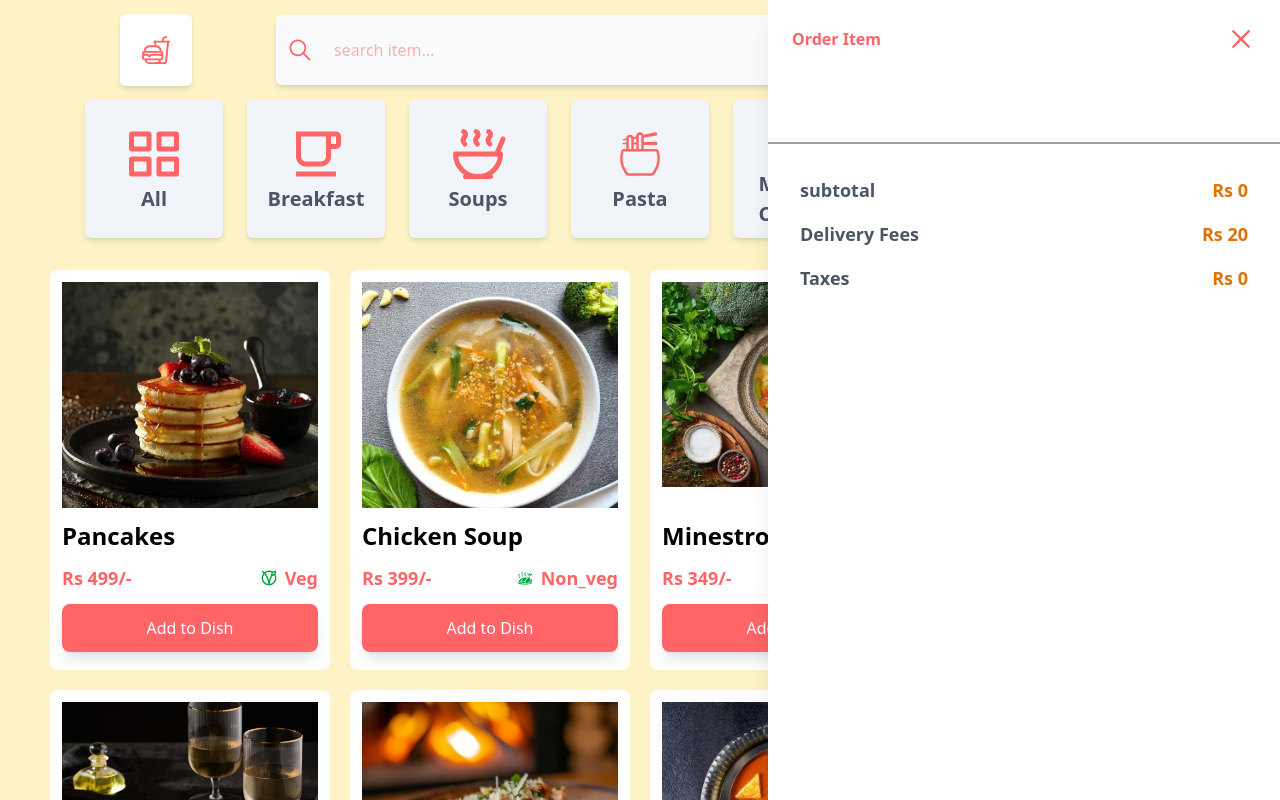
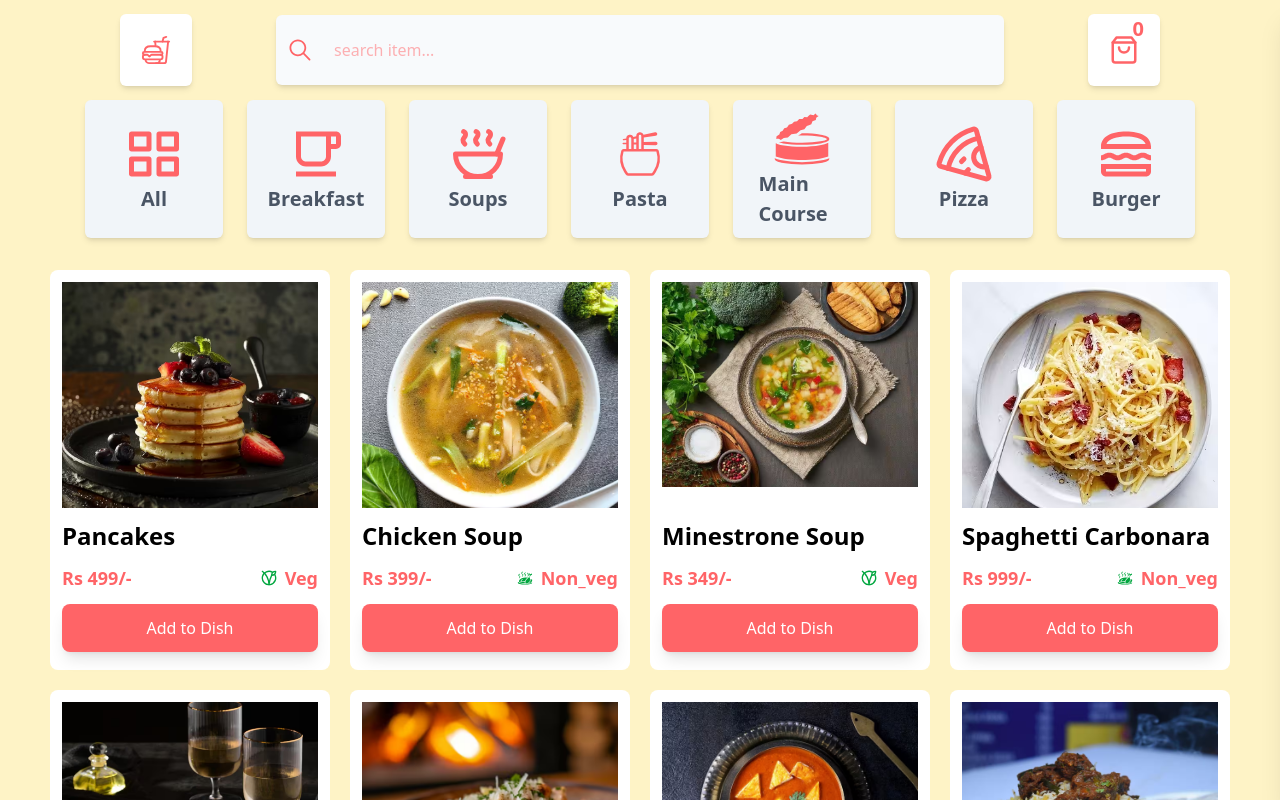
Before and after one commit to RupaliShelki/food-delivery-website, a React (Vite) app in the folder food-delivery-app/: page / in a window 1280 px wide. Shown: the top 800 px of the page. Built offline with nearby package versions, Linux system fonts and the light colour scheme.

Commit message:
price  box overflow

```diff
--- a/food-delivery-app/src/contex/userContex.jsx
+++ b/food-delivery-app/src/contex/userContex.jsx
@@ -5,7 +5,7 @@ export const dataContext = createContext();
 function userContex({ children }) {
   let [input, Setinput] = useState("");
   let [cat, setCat] = useState(food_items);
-  let [showcart, setShowcart]= useState(true)
+  let [showcart, setShowcart]= useState(false)
   let data = {
     input,
     Setinput,
--- a/food-delivery-app/src/pages/home.jsx
+++ b/food-delivery-app/src/pages/home.jsx
@@ -32,7 +32,7 @@ function home() {
   let subtotal= items.reduce((total,item)=>total+item.price,0)
   let deliveryFee=20;
   let taxes= subtotal*0.5/100
-  let total= subtotal+deliveryFee+taxes
+  let total= Math.floor(subtotal+deliveryFee+taxes)
 
   return (
     <>
@@ -67,7 +67,7 @@ function home() {
         </div>
         {/* {(showcart? */}
         <div
-          className={` w-full md:w-[40vw] h-[100vh] fixed top-0 right-0 bg-white shadow-xl transition-all duration-500 ${
+          className={` w-full md:w-[40vw] h-[100vh] flex  overflow-auto flex-col items-center fixed top-0 right-0 p-2 bg-white shadow-xl transition-all duration-500 ${
             showcart ? "translate-x-0" : "translate-x-full"
           }`}
         >
@@ -85,7 +85,7 @@ function home() {
             <Card2 id={item.id} name={item.name} price={item.price} image={item.image} qty={item.qty} />
             ))}
           </div>
-          <div className="w-full border-t-2  border-gray-400 mt-7 flex flex-col gap-4 p-8">
+          <div className="w-full border-t-2 border-b-2  border-gray-400 mt-7 flex flex-col gap-4 p-8">
             <div className="w-full flex justify-between items-center">
               <span className="text-lg text-gray-600 font-semibold">subtotal</span>
               <span className=" text-amber-600 font-semibold text-lg">Rs {subtotal}</span>
@@ -99,8 +99,12 @@ function home() {
               <span className=" text-amber-600 font-semibold text-lg">Rs {taxes}</span>
             </div>
           </div>
+          <div className="w-full flex justify-between items-center px-9 py-3">
+              <span className="text-lg text-gray-600 font-semibold">Total</span>
+              <span className=" text-amber-600 font-semibold text-lg">Rs {total}</span>
+            </div>
+           <button  className="w-[80%] p-3 bg-red-400  text-white rounded-lg hover:bg-amber-600 transition-all shadow-lg cursor-pointer ">Place Order</button>
         </div>
-        {/* :null)} */}
       </div>
     </>
   );
```
